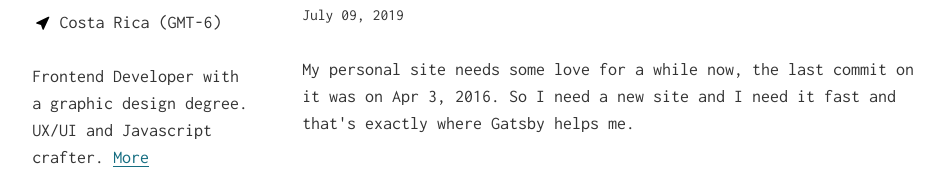
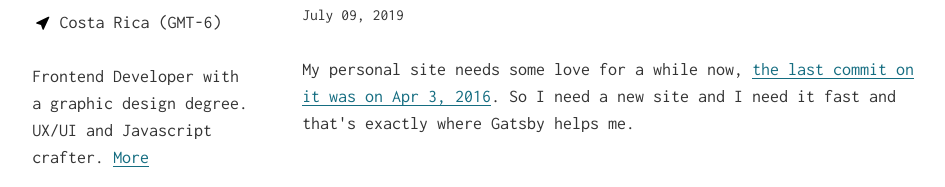
Before and after one commit to fmontes/fmontes-gatsby, a Gatsby site: page /blog/how-i-built-my-portfolio-with-gatsby-and-reactjs/ in a window 1280 px wide. Shown: the part 201-388 px from the top of the page, without its empty margins (159-1104 px from the left). Built offline with nearby package versions, Linux system fonts and the light colour scheme; Gatsby itself is replaced by a stand-in of ours; some packages are replaced by stand-ins of ours.

Commit message:
Update link in How I built my portfolio with Gatsby and ReactJS post

```diff
--- a/content/blog/how-i-built-my-portfolio-with-gatsby-and-reactjs/index.md
+++ b/content/blog/how-i-built-my-portfolio-with-gatsby-and-reactjs/index.md
@@ -4,7 +4,7 @@ date: '2019-07-09T07:23:03.284Z'
 description: 'I needed a blazing fast site for my blog portfolio so I built it with Gatsby, ReactJS and hosted in Netlify. 🚀'
 ---
 
-My personal site needs some love for a while now, the last commit on it was on Apr 3, 2016. So I need a new site and I need it fast and that's exactly where Gatsby helps me.
+My personal site needs some love for a while now, [the last commit on it was on Apr 3, 2016](https://github.com/fmontes/fmontes/commit/23fd6abd645d9afb67497528c933672c9624431a). So I need a new site and I need it fast and that's exactly where Gatsby helps me.
 
 ## What I want
 1. Blazing fast site
```
